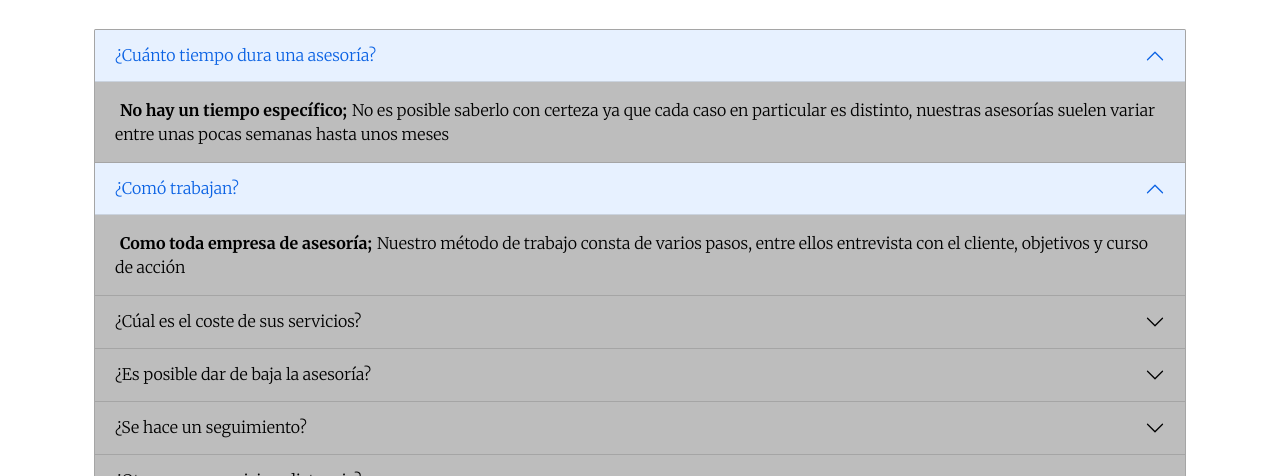
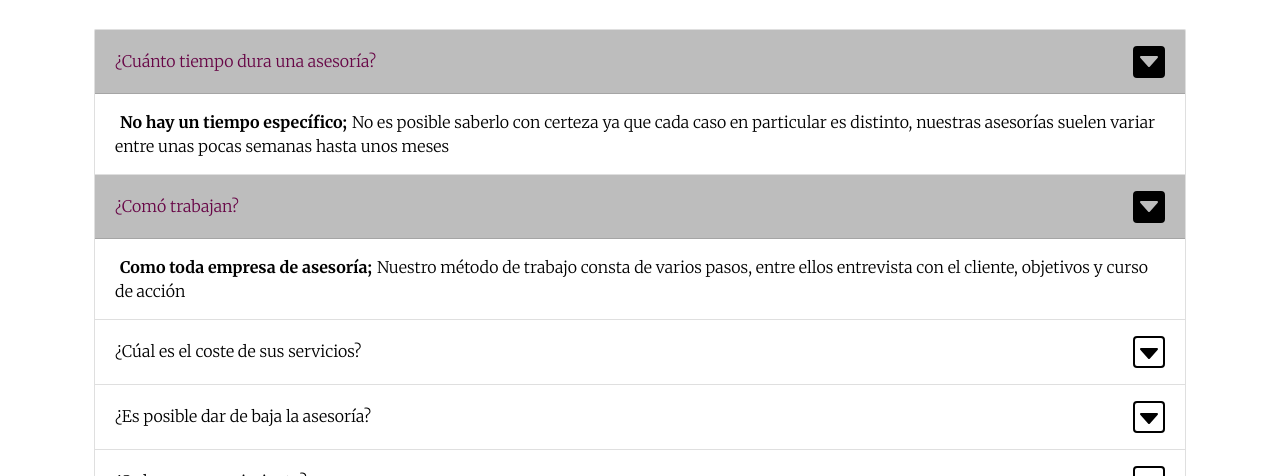
Before and after one commit to rosantacruz/Cuynag, a website: page pages/faq.html in a window 1280 px wide. Shown: the part 324-800 px from the top of the page. Drawn offline with nearby package versions, Linux system fonts and the light colour scheme.

Commit message:
Cambios en acordion de FAQ

```diff
--- a/scss/_faq.scss
+++ b/scss/_faq.scss
@@ -2,13 +2,19 @@
 /* Boostrap acordeon */
 $accordion-color: $colorF;
 $body-color: $colorF;
-$accordion-bg: $colorD;
+$accordion-bg: $colorE;
 $body-bg: $colorE;
 $accordion-border-width: 1px;
 $border-width: 1px;
 $accordion-border-color: rgba($colorF, .125);
 $accordion-border-radius: 1.5px;
 $border-radius: 1.5px;
+$accordion-button-active-bg: $colorD;
+$accordion-button-active-color: $colorB;
+$accordion-icon-width: 2rem;
+$accordion-icon-transform: rotate(-180deg);
+$accordion-button-icon: url(../img/acordeon_active.svg);
+$accordion-button-active-icon: url(../img/acordeon_desactivado.svg);
 
 .strongPd {
     padding: 5px;
```
Also changed, not shown: css/main.css, img/acordeon_active.svg (added), img/acordeon_desactivado.svg (added).
